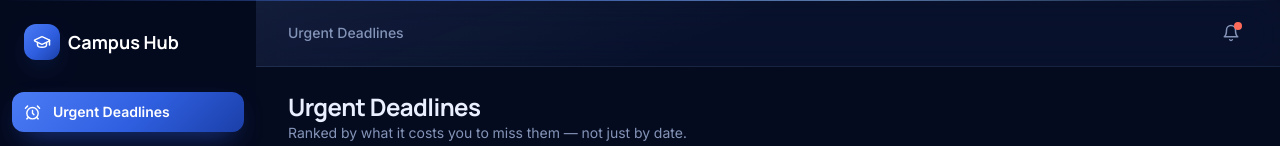
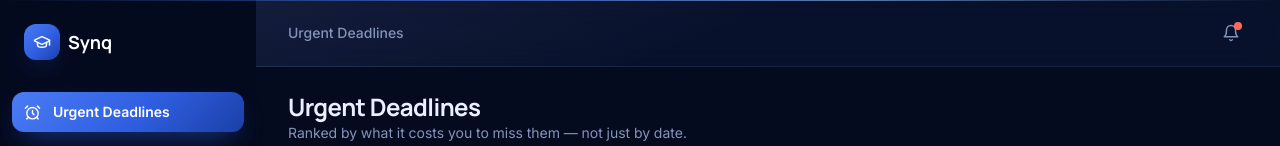
Before and after one commit to 1kanishka10/4Sight.synq, a React (Vite) app: page / in a window 1280 px wide. Shown: the top 146 px of the page. Built offline with nearby package versions, Linux system fonts and the light colour scheme.

Commit message:
Update Sidebar.jsx

```diff
--- a/src/components/Sidebar.jsx
+++ b/src/components/Sidebar.jsx
@@ -17,7 +17,7 @@ export function Sidebar({ active, onChange }) {
         <div className="flex h-9 w-9 items-center justify-center rounded-xl bg-ocean text-white">
           <GraduationCap size={18} />
         </div>
-        <span className="font-display text-lg font-bold">Campus Hub</span>
+                <span className="font-display text-lg font-bold">Synq</span>
       </div>
       <nav className="flex-1 px-3 py-2">
         {NAV.map(({ key, label, icon: Icon }) => {
```
